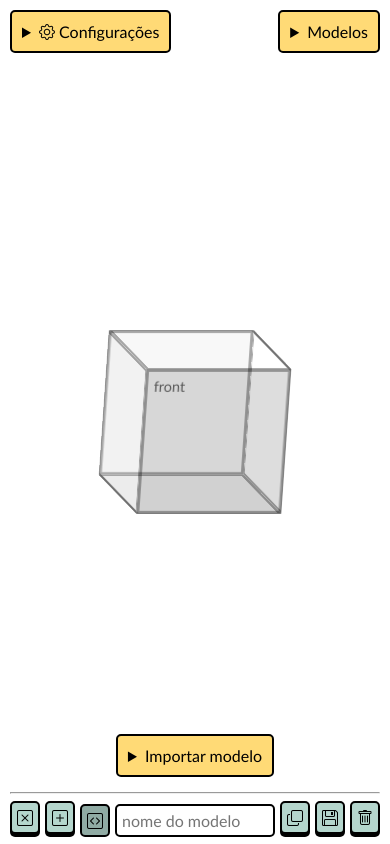
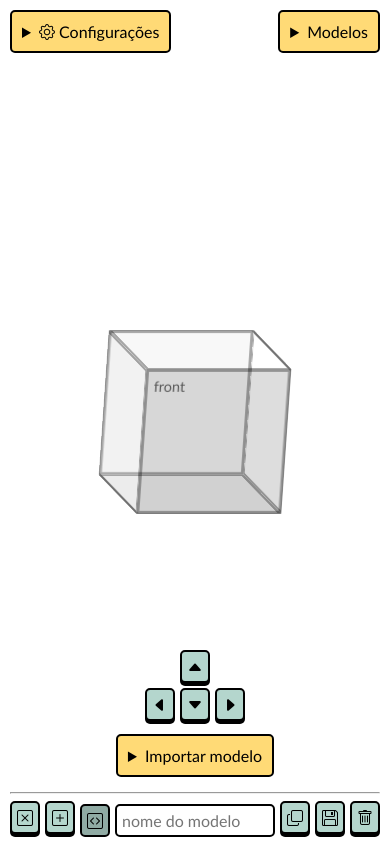
Before and after one commit to gitviini/3d_editor, a plain HTML site: page index.html in a window 390 px wide. Both pictures are taken after a click on the button 95 px from the left and 817 px from the top of the page. Drawn offline with nearby package versions, Linux system fonts and the light colour scheme.

Commit message:
Add gamepad (mobile)

```diff
--- a/css/style.scss
+++ b/css/style.scss
@@ -144,6 +144,22 @@ details[open]{
     }
 }
 
+.move_buttons{
+    scale: 0;
+    position: fixed;
+    bottom: 120px;
+    display: grid;
+    grid-template-columns: 1fr 1fr 1fr;
+    grid-template-rows: 1fr 1fr;
+    gap: 5px;
+    .arrow{
+        display: flex;
+        flex-flow: column;
+        justify-content: center;
+        align-items: center;
+    }
+}
+
 form{
     display: flex;
     flex-flow: row;
@@ -201,4 +217,10 @@ summary{
     span{
         display: none;
     }
+
+    .move_buttons{
+        &.show{
+            scale: 1;
+        }
+    }
 }
--- a/index.html
+++ b/index.html
@@ -79,6 +79,14 @@
             <button><i class="bi bi-funnel"></i> <span>adicionar filtro</span></button>
         </form>
     </details>
+    <div class="move_buttons">
+        <div></div>
+        <button class="arrow" id="up"><i class="bi bi-caret-up-fill"></i></button>
+        <div></div>
+        <button class="arrow" id="left"><i class="bi bi-caret-left-fill"></i></button>
+        <button class="arrow" id="down"><i class="bi bi-caret-down-fill"></i></button>
+        <button class="arrow" id="right"><i class="bi bi-caret-right-fill"></i></button>
+    </div>
     <div class="display">
         <div class="face front preview">front</div>
         <div class="face right preview">right</div>
--- a/script/3d_move.js
+++ b/script/3d_move.js
@@ -4,8 +4,29 @@ let press = false
 let degX = 15
 let degY = 15
 
+up.onclick = () =>{
+    degY += 15
+    degree(degX,degY)
+}
+
+down.onclick = () =>{
+    degY -= 15
+    degree(degX,degY)
+}
+
+right.onclick = () =>{
+    degX += -15
+    degree(degX,degY)
+}
+
+left.onclick = () =>{
+    degX += 15
+    degree(degX,degY)
+}
+
 move.onclick = () => {
     press = !press
+    move_buttons.classList.toggle('show')
     move.classList.toggle('click')
 
     if(!press){
@@ -35,60 +56,60 @@ window.onkeydown = (e) => {
             degX += 15
         }
 
-        if(degX > 315 || degX < -315){
-            degX = 0
-        }
-
-        if(degY > 135 || degY < -135){
-            degY = 0
-        }
-
         console.log(`${degX} | ${degY}`)
 
         degree(degX,degY)
     }
 }
 
-function degree(degX=0,degY=0){
+function degree(degX_=0,degY_=0){
 
-    if(degX <= 45 && degX >= -45 && degY <= 45 && degY >= -45){
+    if(degX_ > 315 || degX_ < -315){
+        degX = degX_ = 0
+    }
+
+    if(degY_ > 135 || degY_ < -135){
+        degY = degY_ = 0
+    }
+
+    if(degX_ <= 45 && degX_ >= -45 && degY_ <= 45 && degY_ >= -45){
         display.children[0].classList.add('click')
     }
     else{
         display.children[0].classList.remove('click')
     }
-    if(degX <= -45 && degX >= -135 && degY <= 45 && degY >= -45  || degX <= 315 && degX >= 225 && degY <= 45 && degY >= -45){
+    if(degX_ <= -45 && degX_ >= -135 && degY_ <= 45 && degY_ >= -45  || degX_ <= 315 && degX_ >= 225 && degY_ <= 45 && degY_ >= -45){
         display.children[1].classList.add('click')
     }
     else{
         display.children[1].classList.remove('click')
     }
-    if(degX <= -135 && degX >= -225 && degY <= 45 && degY >= -45 || degX <= 225 && degX >= 135 && degY <= 45 && degY >= -45){
+    if(degX_ <= -135 && degX_ >= -225 && degY_ <= 45 && degY_ >= -45 || degX_ <= 225 && degX_ >= 135 && degY_ <= 45 && degY_ >= -45){
         display.children[4].classList.add('click')
     }
     else{
         display.children[4].classList.remove('click')
     }
-    if(degX <= -225 && degX >= -315 && degY <= 45 && degY >= -45 || degX <= 135 && degX >= 45 && degY <= 45 && degY >= -45){
+    if(degX_ <= -225 && degX_ >= -315 && degY_ <= 45 && degY_ >= -45 || degX_ <= 135 && degX_ >= 45 && degY_ <= 45 && degY_ >= -45){
         display.children[2].classList.add('click')
     }
     else{
         display.children[2].classList.remove('click')
     }
 
-    if(degY <= 135 && degY >= 45){
+    if(degY_ <= 135 && degY_ >= 45){
         display.children[5].classList.add('click')
     }
     else{
         display.children[5].classList.remove('click')
     }
 
-    if(degY <= -45 && degY >= -135){
+    if(degY_ <= -45 && degY_ >= -135){
         display.children[3].classList.add('click')
     }
     else{
         display.children[3].classList.remove('click')
     }
 
-    display.style.transform = `rotateY(${degX}deg) rotateX(${degY * -1}deg)`
+    display.style.transform = `rotateY(${degX_}deg) rotateX(${degY_ * -1}deg)`
 }
--- a/script/querys.js
+++ b/script/querys.js
@@ -6,6 +6,11 @@ const models = document.querySelector('.models')
 const add = document.querySelector('#add')
 const del = document.querySelector('#delete')
 const move = document.querySelector('#move')
+const move_buttons = document.querySelector('.move_buttons')
+const up = document.querySelector('#up')
+const left = document.querySelector('#left')
+const down = document.querySelector('#down')
+const right = document.querySelector('#right')
 const content = document.querySelector('#content')
 const copy = document.querySelector('#copy')
 const save = document.querySelector('#save')
```
Also changed, not shown: css/style.css, 1 other file.
